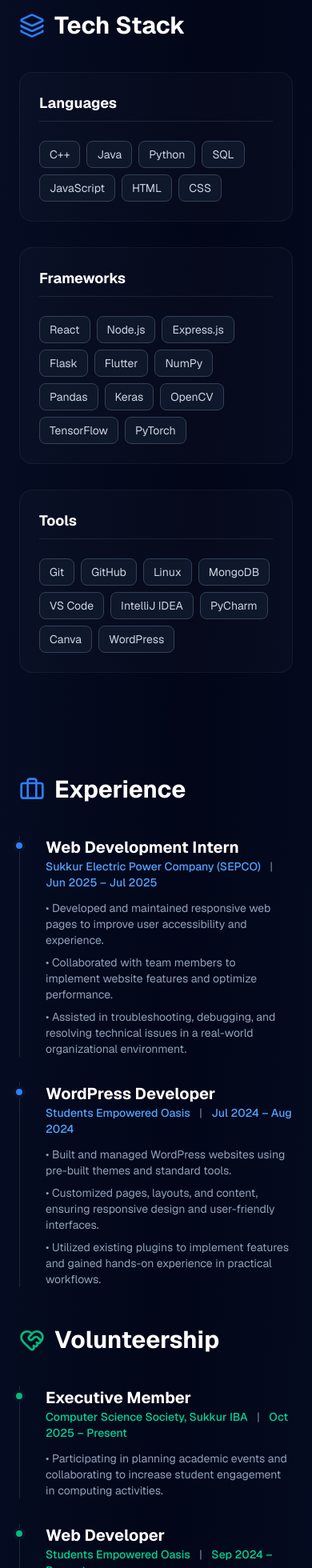
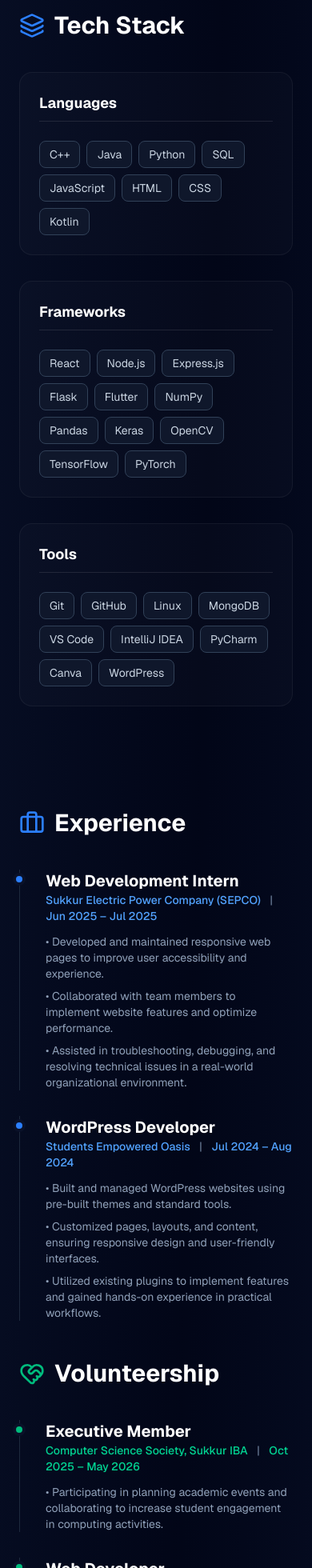
Before and after one commit to KashishTheCoder/portfolio, a Next.js app in the folder my-portfolio/: page / in a window 390 px wide. Shown: the part 3554-5514 px from the top of the page at 80% size. Built offline with nearby package versions, Linux system fonts and the light colour scheme.

Commit message:
Add My Computer Vision and Mobile App Dev Projects

```diff
--- a/my-portfolio/app/page.tsx
+++ b/my-portfolio/app/page.tsx
@@ -43,7 +43,7 @@ const Portfolio = () => {
   useEffect(() => setMounted(true), []);
 
   const skills = {
-    Languages: ["C++", "Java", "Python", "SQL", "JavaScript", "HTML", "CSS"],
+    Languages: ["C++", "Java", "Python", "SQL", "JavaScript", "HTML", "CSS", "Kotlin"],
     Frameworks: ["React", "Node.js", "Express.js", "Flask", "Flutter", "NumPy", "Pandas", "Keras", "OpenCV", "TensorFlow", "PyTorch"],
     Tools: ["Git", "GitHub", "Linux", "MongoDB", "VS Code", "IntelliJ IDEA", "PyCharm", "Canva", "WordPress"]
   };
@@ -75,13 +75,13 @@ const Portfolio = () => {
     {
       role: "Executive Member",
       company: "Computer Science Society, Sukkur IBA",
-      date: "Oct 2025 – Present",
+      date: "Oct 2025 – May 2026",
       points: ["Participating in planning academic events and collaborating to increase student engagement in computing activities."]
     },
     {
       role: "Web Developer",
       company: "Students Empowered Oasis",
-      date: "Sep 2024 – Present",
+      date: "Sep 2024 – Apr 2026",
       points: [
         "Managed platforms for event content, created quizzes, and published newsletters.",
         "Designed registration forms and ensured smooth content management across platforms."
@@ -102,6 +102,20 @@ const Portfolio = () => {
       tech: ["Deep Learning", "Flutter", "Flask"],
       src: "/neuroemotion.png",
       link: "https://github.com/NeuroEmotion"
+    },
+    {
+      title: "Ocular Disease Detection",
+      desc: "Multi-label image classification platform evaluating ResNet50, VGG16, and EfficientNet-B3 architectures on the ODIR dataset to accurately screen retinal fundus samples for 8 pathologies simultaneously.",
+      tech: ["PyTorch", "Computer Vision", "ResNet", "EfficientNet"],
+      src: "/ocular.png",
+      link: "https://github.com/KashishTheCoder/ocular-disease-detection.git"
+    },
+    {
+      title: "Bespoke Threads",
+      desc: "A sleek mobile application marketplace tailored for custom handcrafted clothing and styling accessories.",
+      tech: ["Kotlin", "Android SDK", "Firebase"],
+      src: "/bespoke.png",
+      link: "https://github.com/KashishTheCoder/bespoke-threads-android.git"
     },
     {
       title: "MathTutor AI",
@@ -143,7 +157,8 @@ const Portfolio = () => {
   return (
     <div className="min-h-screen bg-gradient-to-br from-[#0a1128] via-slate-950 to-[#0a1128] text-slate-300 font-sans selection:bg-blue-500/30 overflow-x-hidden">
 
-      <style dangerouslySetInnerHTML={{__html: `
+      <style dangerouslySetInnerHTML={{
+        __html: `
         html { scroll-behavior: smooth; }
         .particle {
           position: absolute;
@@ -259,7 +274,7 @@ const Portfolio = () => {
             <div className="flex gap-4">
               <a href="https://github.com/KashishTheCoder" target="_blank" rel="noreferrer" className="p-3 bg-transparent rounded-xl border border-white/20 transition text-white hover:border-blue-500 hover:text-blue-400"><FaGithub size={22} /></a>
               <a href="https://www.linkedin.com/in/kashish-aienthusiast" target="_blank" rel="noreferrer" className="p-3 bg-transparent rounded-xl border border-white/20 transition text-white hover:border-blue-500 hover:text-blue-400"><FaLinkedin size={22} /></a>
-              <a href="mailto:kashishbasreja.fss22@gmail.com" className="p-3 bg-transparent rounded-xl border border-white/20 transition text-white hover:border-blue-500 hover:text-blue-400"><Mail size={22}/></a>
+              <a href="mailto:kashishbasreja.fss22@gmail.com" className="p-3 bg-transparent rounded-xl border border-white/20 transition text-white hover:border-blue-500 hover:text-blue-400"><Mail size={22} /></a>
             </div>
             <a
               href="/cv.pdf"
@@ -288,7 +303,7 @@ const Portfolio = () => {
           <div className="absolute top-0 right-0 w-64 h-64 bg-blue-500/10 rounded-full blur-3xl pointer-events-none"></div>
 
           <h3 className="text-3xl font-bold text-white mb-8 flex items-center gap-3 relative z-10">
-            <User size={32} className="text-blue-500"/> About Me
+            <User size={32} className="text-blue-500" /> About Me
           </h3>
 
           <div className="space-y-6 text-slate-300 text-sm md:text-base leading-relaxed relative z-10">
@@ -351,7 +366,7 @@ const Portfolio = () => {
 
       {/* Tech Stack */}
       <section id="skills" className="py-16 px-6 max-w-7xl mx-auto scroll-mt-24">
-        <h3 className="text-3xl font-bold text-white mb-10 flex items-center gap-3"><Layers size={32} className="text-blue-500"/> Tech Stack</h3>
+        <h3 className="text-3xl font-bold text-white mb-10 flex items-center gap-3"><Layers size={32} className="text-blue-500" /> Tech Stack</h3>
         <div className="grid grid-cols-1 md:grid-cols-3 gap-8">
           {Object.entries(skills).map(([category, items]) => (
             <div key={category} className="p-6 rounded-2xl bg-white/[0.02] border border-white/5 hover:bg-white/[0.04] transition">
@@ -371,7 +386,7 @@ const Portfolio = () => {
       {/* Experience & Volunteership */}
       <section id="experience" className="py-16 px-6 max-w-7xl mx-auto grid lg:grid-cols-2 gap-12 scroll-mt-24">
         <div>
-          <h3 className="text-3xl font-bold text-white mb-10 flex items-center gap-3"><Briefcase size={32} className="text-blue-500"/> Experience</h3>
+          <h3 className="text-3xl font-bold text-white mb-10 flex items-center gap-3"><Briefcase size={32} className="text-blue-500" /> Experience</h3>
           <div className="space-y-8">
             {experience.map((exp, i) => (
               <div key={i} className="relative pl-8 border-l border-slate-800 hover:border-blue-500 transition-colors duration-300">
@@ -387,7 +402,7 @@ const Portfolio = () => {
         </div>
 
         <div>
-          <h3 className="text-3xl font-bold text-white mb-10 flex items-center gap-3"><HeartHandshake size={32} className="text-emerald-500"/> Volunteership</h3>
+          <h3 className="text-3xl font-bold text-white mb-10 flex items-center gap-3"><HeartHandshake size={32} className="text-emerald-500" /> Volunteership</h3>
           <div className="space-y-8">
             {volunteership.map((vol, i) => (
               <div key={i} className="relative pl-8 border-l border-slate-800 hover:border-emerald-500 transition-colors duration-300">
@@ -405,7 +420,7 @@ const Portfolio = () => {
 
       {/* Projects */}
       <section id="projects" className="py-20 px-6 max-w-7xl mx-auto scroll-mt-24">
-        <h3 className="text-3xl font-bold text-white mb-12 flex items-center gap-3"><Layout size={32} className="text-blue-500"/> Featured Projects</h3>
+        <h3 className="text-3xl font-bold text-white mb-12 flex items-center gap-3"><Layout size={32} className="text-blue-500" /> Featured Projects</h3>
         <div className="grid md:grid-cols-2 lg:grid-cols-3 gap-8">
           {projects.map((p, i) => (
             <div key={i} className="group rounded-3xl bg-white/5 border border-white/10 hover:border-blue-500/50 transition-all overflow-hidden flex flex-col shadow-lg hover:shadow-[0_0_30px_rgba(59,130,246,0.15)]">
@@ -433,7 +448,7 @@ const Portfolio = () => {
 
       {/* Achievements */}
       <section id="achievements" className="py-20 px-6 max-w-7xl mx-auto scroll-mt-24">
-        <h3 className="text-3xl font-bold text-white mb-12 flex items-center gap-3"><Award size={32} className="text-yellow-500"/> Awards & Achievements</h3>
+        <h3 className="text-3xl font-bold text-white mb-12 flex items-center gap-3"><Award size={32} className="text-yellow-500" /> Awards & Achievements</h3>
         <div className="grid md:grid-cols-3 gap-8">
           <div className="rounded-3xl bg-white/5 border border-white/10 p-6 flex flex-col hover:border-yellow-500/50 transition-all">
             <div className="h-48 w-full bg-black/20 rounded-xl mb-6 flex items-center justify-center overflow-hidden p-2 relative">
@@ -478,13 +493,13 @@ const Portfolio = () => {
               <div className="space-y-6">
                 <a href="mailto:kashishbasreja.fss22@gmail.com" className="flex items-center gap-4 text-slate-300 hover:text-blue-400 transition group">
                   <div className="w-12 h-12 bg-white/5 rounded-full flex items-center justify-center border border-white/10 group-hover:border-blue-500/50 group-hover:bg-blue-500/10 transition">
-                    <Mail size={20}/>
+                    <Mail size={20} />
                   </div>
                   kashishbasreja.fss22@gmail.com
                 </a>
                 <a href="https://www.linkedin.com/in/kashish-aienthusiast" target="_blank" rel="noreferrer" className="flex items-center gap-4 text-slate-300 hover:text-blue-400 transition group">
                   <div className="w-12 h-12 bg-white/5 rounded-full flex items-center justify-center border border-white/10 group-hover:border-blue-500/50 group-hover:bg-blue-500/10 transition">
-                    <FaLinkedin size={20}/>
+                    <FaLinkedin size={20} />
                   </div>
                   LinkedIn Profile
                 </a>
```
Also changed, not shown: 2 other files (tests, documents, lock files or other folders). Lines whose indentation alone changed are shown as unchanged.
